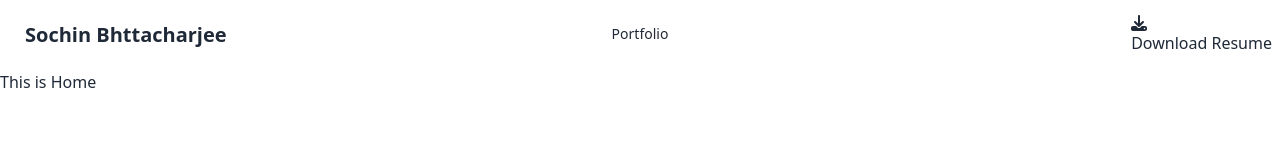
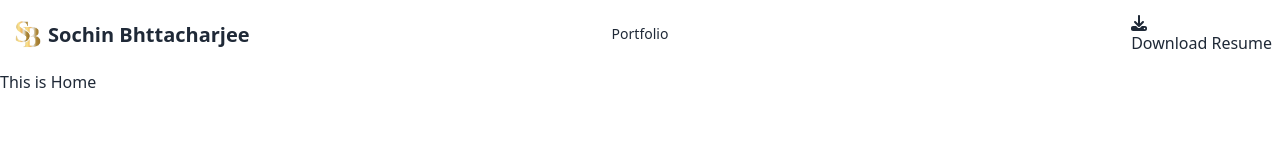
Before and after one commit to sochin-bhattacharjee/It-is-My-Portfolio, a React (Vite) app: page / in a window 1280 px wide. Shown: the top 160 px of the page. Built offline with nearby package versions, Linux system fonts and the light colour scheme; some icons are missing.

Commit message:
some style and logo added to navbar

```diff
--- a/src/Components/Navbar/Navbar.jsx
+++ b/src/Components/Navbar/Navbar.jsx
@@ -1,7 +1,6 @@
-import { AwesomeButton } from "react-awesome-button";
-import "react-awesome-button/dist/styles.css";
-import { FaDownload } from "react-icons/fa6";
 import { NavLink } from "react-router-dom";
+import logo from "../../assets/logo.png";
+import ResumeButton from "../ResumeButton/ResumeButton";
 const Navbar = () => {
     const navOptions = (
         <>
@@ -37,7 +36,7 @@ const Navbar = () => {
             {navOptions}
           </ul>
         </div>
-        <a className="btn btn-ghost md:text-xl">Sochin Bhttacharjee</a>
+        <a className="text-sm md:text-xl flex items-center font-bold"><img className="w-8 sm:w-10" src={logo} alt="" />Sochin Bhttacharjee</a>
       </div>
       <div className="navbar-center hidden lg:flex">
         <ul className="menu menu-horizontal px-1">
@@ -45,7 +44,7 @@ const Navbar = () => {
         </ul>
       </div>
       <div className="navbar-end">
-      <AwesomeButton className="flex items-center gap-2 " type="primary"><FaDownload /> <span className="text-[10px] md:text-sm lg:text-base">Download Resume</span></AwesomeButton>
+      <ResumeButton/>
       </div>
     </div>
   );
--- /dev/null
+++ b/src/Components/ResumeButton/ResumeButton.jsx
@@ -0,0 +1,12 @@
+import { AwesomeButton } from "react-awesome-button";
+import "react-awesome-button/dist/styles.css";
+import { FaDownload } from "react-icons/fa6";
+const ResumeButton = () => {
+    return (
+        <div>
+            <AwesomeButton className="flex items-center gap-2 " type="primary"><FaDownload /> <span className="text-[10px] md:text-sm lg:text-base">Download Resume</span></AwesomeButton>
+        </div>
+    );
+};
+
+export default ResumeButton;
```
Also changed, not shown: src/assets/logo.png (added).
